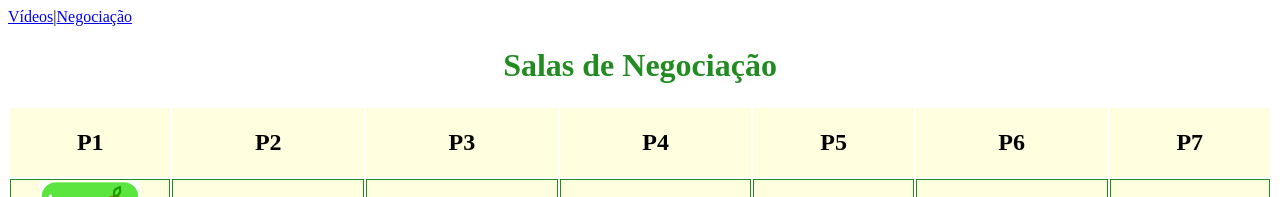
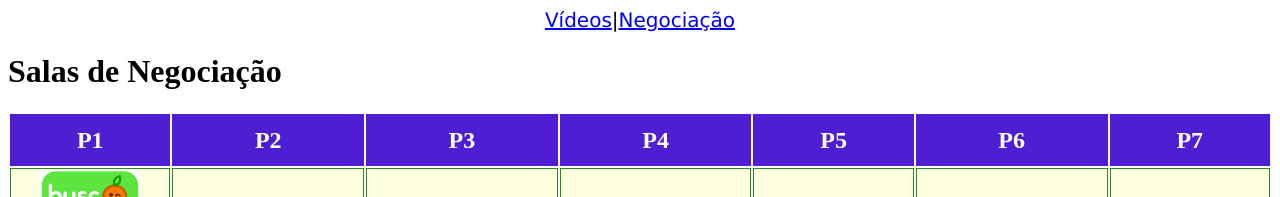
Before and after one commit to profsanti/ProjetoInterdisciplinar, a plain HTML site: page negociacao.html in a window 1280 px wide. Shown: the top 197 px of the page. Drawn offline with Linux system fonts and the light colour scheme.

Commit message:
Add files via upload

```diff
--- a/style.css
+++ b/style.css
@@ -1,10 +1,22 @@
-h1{
+h2{
     text-align: center;
-    color: forestgreen;
+    color: white;
+    line-height: 10px;
+}
+
+div {
+    text-align: center;
+    font-size: 20px;
+    font-family: Verdana, Geneva, Tahoma, sans-serif;
 }
 
 b {
     font-family: Verdana;
+    font-size: 12px;
+}
+
+th {
+    background-color: rgb(78, 30, 210);
 }
 
 tr {
@@ -22,5 +34,6 @@ table{
 }
 
 a:hover {
-    background-color:crimson;
+    background-color:yellow;
+    font-weight: bold;
 }
```
